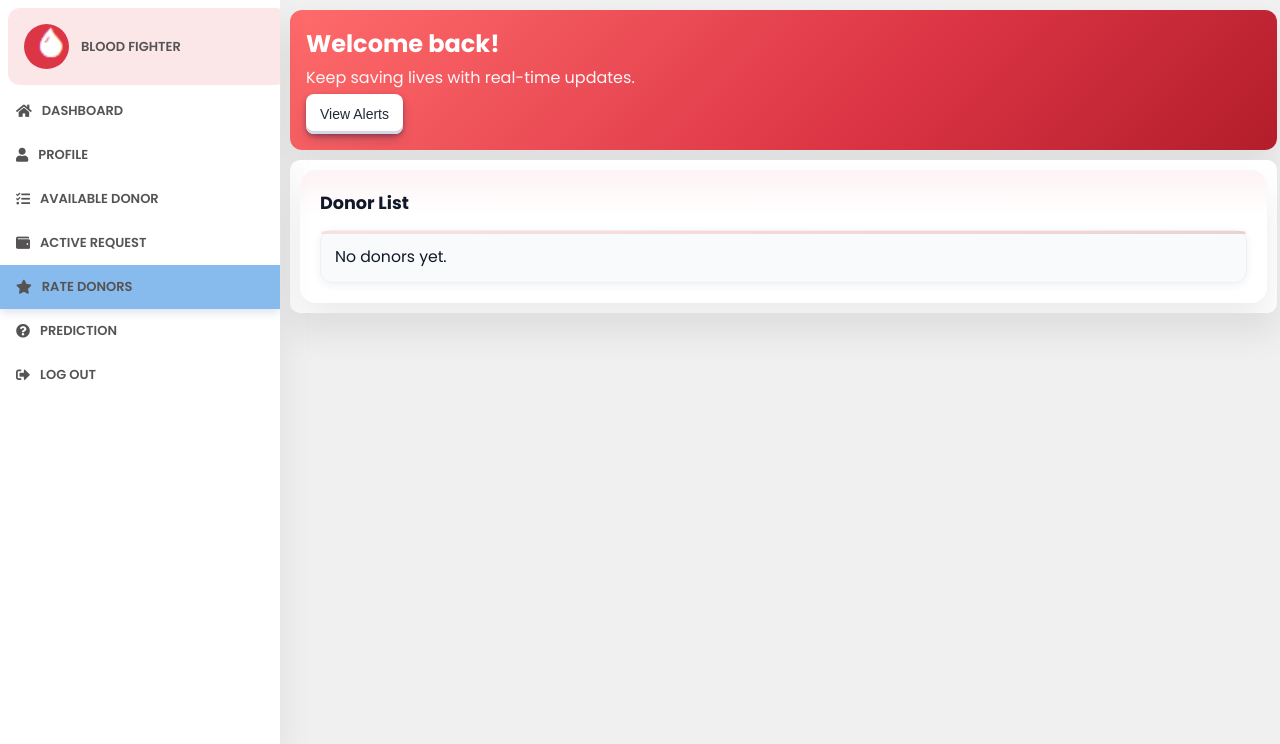
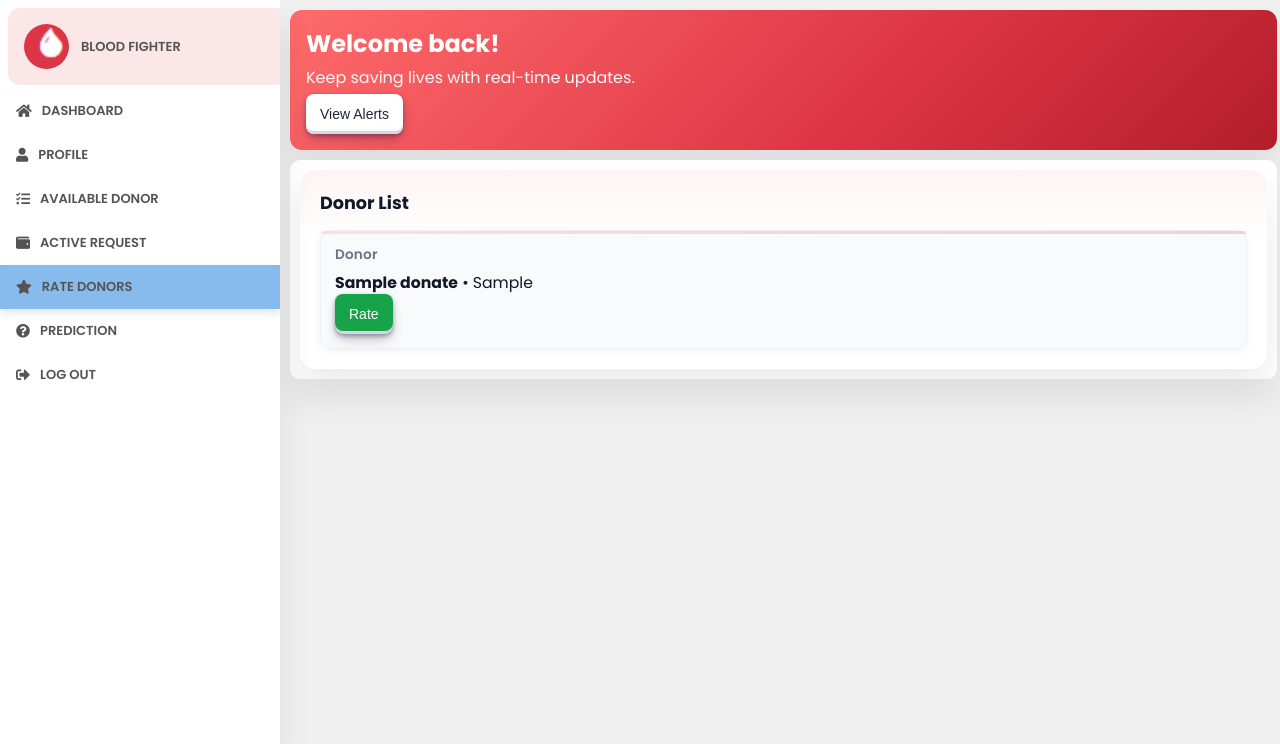
Before and after one commit to hasibhasan-github/IUB_CSE309_WebApplication_Blood_Donation_Management_System, a Flask app: page /Ratings in a window 1280 px wide. Shown: the part 56-800 px from the top of the page. Run offline with Flask 3, Linux system fonts and the light colour scheme; a user stored in the database is signed in; tables that the repository leaves empty hold one stand-in row (values such as "Sample post").

Commit message:
@hasibhasan-github

```diff
--- a/website/models.py
+++ b/website/models.py
@@ -37,7 +37,7 @@ class Hero(db.Model, UserMixin):
     userRole = db.Column(db.String(20),  nullable=False)
     city = db.Column(db.String(10),  nullable=False)
     bloodgroup = db.Column(db.String(3),  nullable=False)
-    ratings = db.Column(db.String(1), nullable=False, default="4")
+    ratings = db.Column(db.String(3), nullable=False, default="4")
 
 from datetime import datetime
 
--- a/website/templates/Ratings.html
+++ b/website/templates/Ratings.html
@@ -33,21 +33,21 @@ Rate Donor • Blood Donation
       <div class="info has-actions">
         <h3>Donor List</h3>
 
-        {% if donors %}
-          {% for d in donors %}
+        {% if bRD %}
+          {% for d in bRD %}
             <div class="info_data">
               <div class="data">
                 <h4>Donor</h4>
                 <p>
-                  <strong>{{ d.name }}</strong>
+                  <strong>{{ d.donor_name }}</strong>
                   {% if d.blood_group %} • {{ d.blood_group }}{% endif %}
                 </p>
 
                 <!-- Corner action -->
                 <div class="notif-actions">
                   <!-- Use GET to navigate to rating page with donor_id -->
-                  <form action="/ratings" method="get">
-                    <input type="hidden" name="donor_id" value="{{ d.id }}">
+                  <form method="POST">
+                    <input type="hidden" name="donor_email" id="donor_email" value="{{ d.donor_email }}">
                     <button type="submit" class="button-30 is-success">Rate</button>
                   </form>
                 </div>
--- a/website/views.py
+++ b/website/views.py
@@ -79,7 +79,15 @@ def ActiveReq():
 @views.route('/Ratings', methods = ['GET', 'POST'])
 @login_required
 def Ratings():
-    return render_template("Ratings.html", user = current_user)
+    bRD = BloodRequestDonate.query.filter_by(requester_email = current_user.email).all()
+    heroUser = Hero.query.filter_by(bloodgroup = current_user.bloodgroup).all()
+    donorem = request.form.get("donor_email")
+    for hero in heroUser:
+        if donorem == hero.email :
+            hero.ratings = f"{float(hero.ratings) + 0.1:.2f}"
+            db.session.commit()
+            break
+    return render_template("Ratings.html", user = current_user, bRD = bRD)
 
 
 # Profile Templates Route Hero
@@ -116,12 +124,14 @@ def DonationR():
             if donor.donor_email == current_user.email :
                 donor.status = "Accepted"
                 db.session.commit()
+            break
     elif requester2 is not None :
         status2 = BloodRequestDonate.query.filter_by(requester_email = requester2).all()
         for donor in status2:
             if donor.donor_email == current_user.email :
                 donor.status = "Rejected"
                 db.session.commit()
+            break
     else:
         pass
     return render_template("DonationRequest.html", user = current_user, data = bReqD, notify = emer)
```
